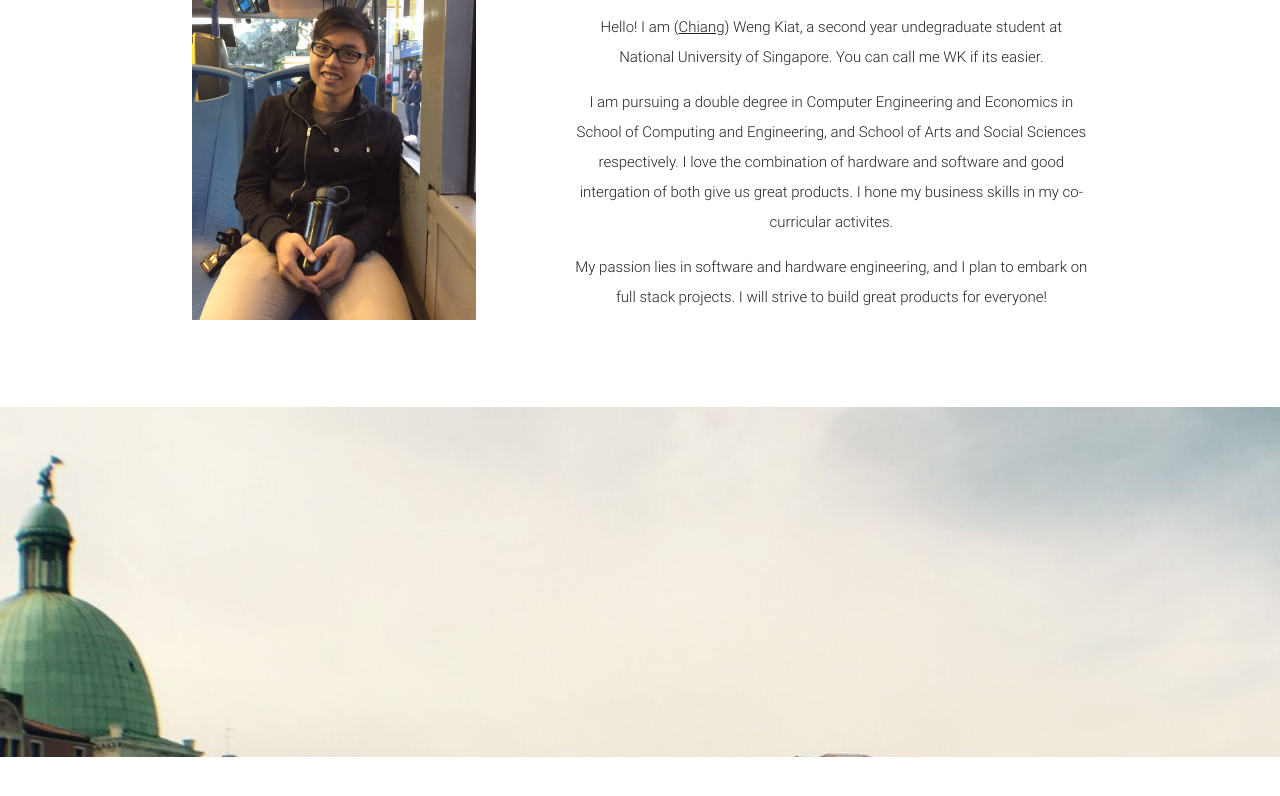
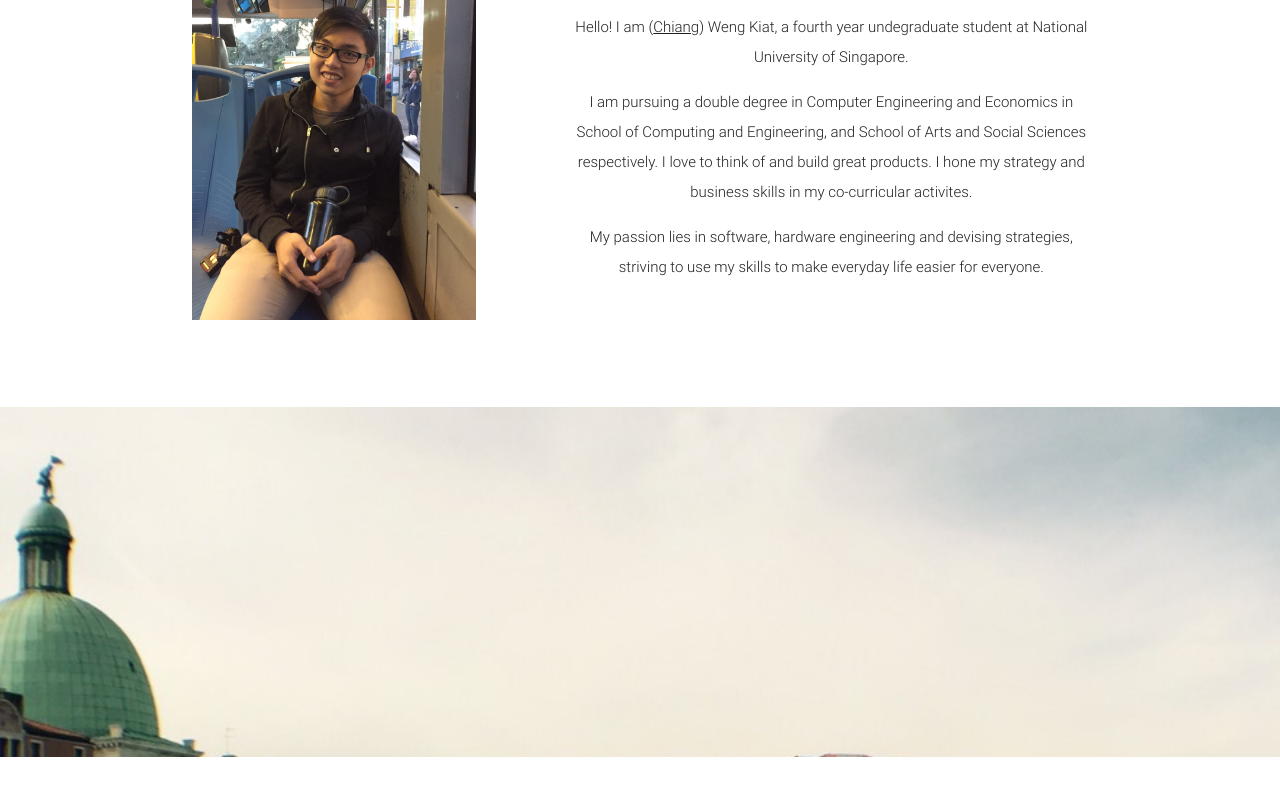
Before and after one commit to wengkiat/wengkiat.github.io, a plain HTML site: page index.html in a window 1280 px wide. Shown: the part 937-1733 px from the top of the page. Drawn offline with nearby package versions, Linux system fonts and the light colour scheme.

Commit message:
chore:update bio

```diff
--- a/index.html
+++ b/index.html
@@ -81,13 +81,13 @@
                 <div class="col s7 offset-s1">
                     <p.default-browser><h4>ABOUT <b>WENG KIAT</b></h4></p.default-browser>
                     <p class="light">
-                        Hello! I am (<u>Chiang</u>) Weng Kiat, a second year undegraduate student at National University of Singapore. You can call me WK if its easier.
+                        Hello! I am (<u>Chiang</u>) Weng Kiat, a fourth year undegraduate student at National University of Singapore.
                     </p>
                     <p class="light">
-                        I am pursuing a double degree in Computer Engineering and Economics in School of Computing and Engineering, and School of Arts and Social Sciences respectively. I love the combination of hardware and software and good intergation of both give us great products. I hone my business skills in my co-curricular activites.
+                        I am pursuing a double degree in Computer Engineering and Economics in School of Computing and Engineering, and School of Arts and Social Sciences respectively. I love to think of and build great products. I hone my strategy and business skills in my co-curricular activites.
                     </p>
                     <p class="light">
-                        My passion lies in software and hardware engineering, and I plan to embark on full stack projects. I will strive to build great products for everyone!
+                        My passion lies in software, hardware engineering and devising strategies, striving to use my skills to make everyday life easier for everyone.
                     </p>
                 </div>
             </div>
```
